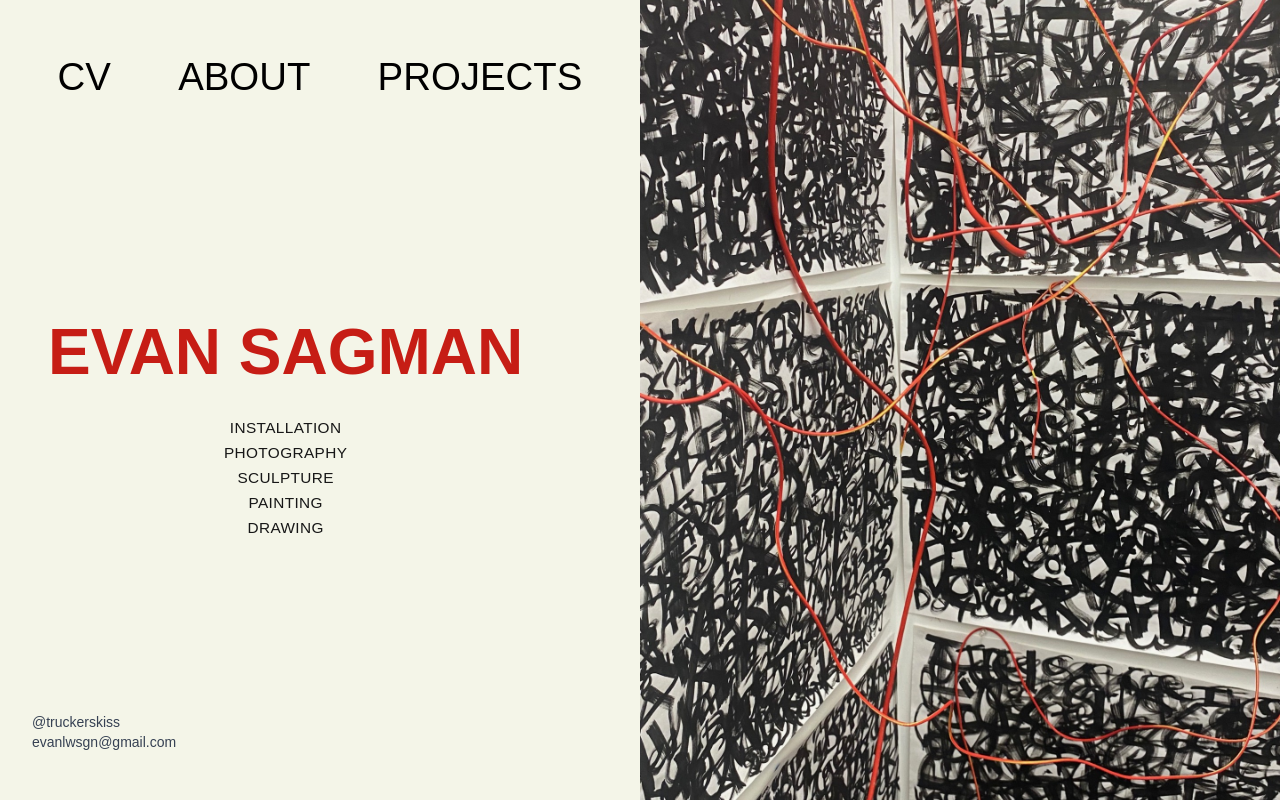
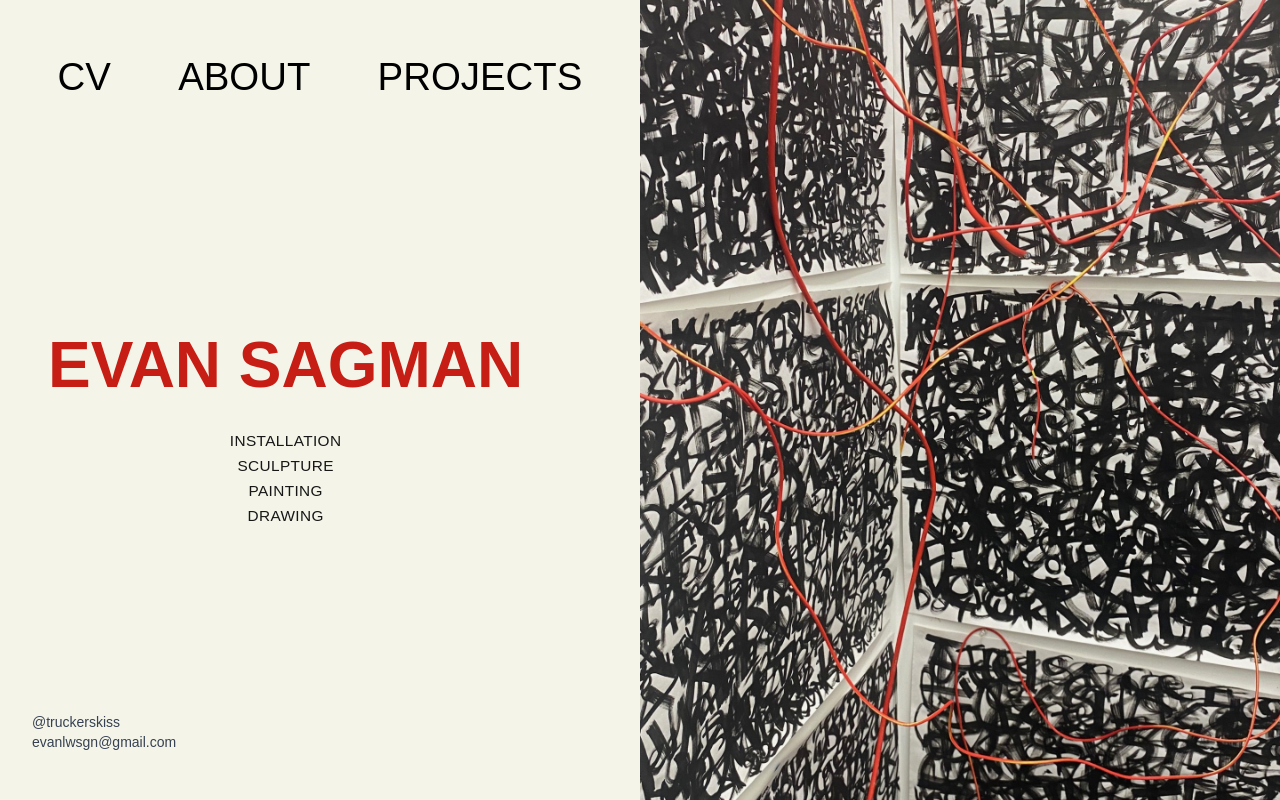
Before and after one commit to sophie-goodman/Evs-Site, a Next.js app: page / in a window 1280 px wide. Built offline with nearby package versions, Linux system fonts and the light colour scheme; a web font is replaced by a local one.

Commit message:
uguguguguugug

```diff
--- a/app/page.js
+++ b/app/page.js
@@ -25,7 +25,6 @@ export default function Home() {
           </h1>
           <div className="text-[4vw] md:text-[1.2vw] leading-relaxed tracking-wide">
             <div>INSTALLATION</div>
-            <div>PHOTOGRAPHY</div>
             <div>SCULPTURE</div>
             <div>PAINTING</div>
             <div>DRAWING</div>
```
